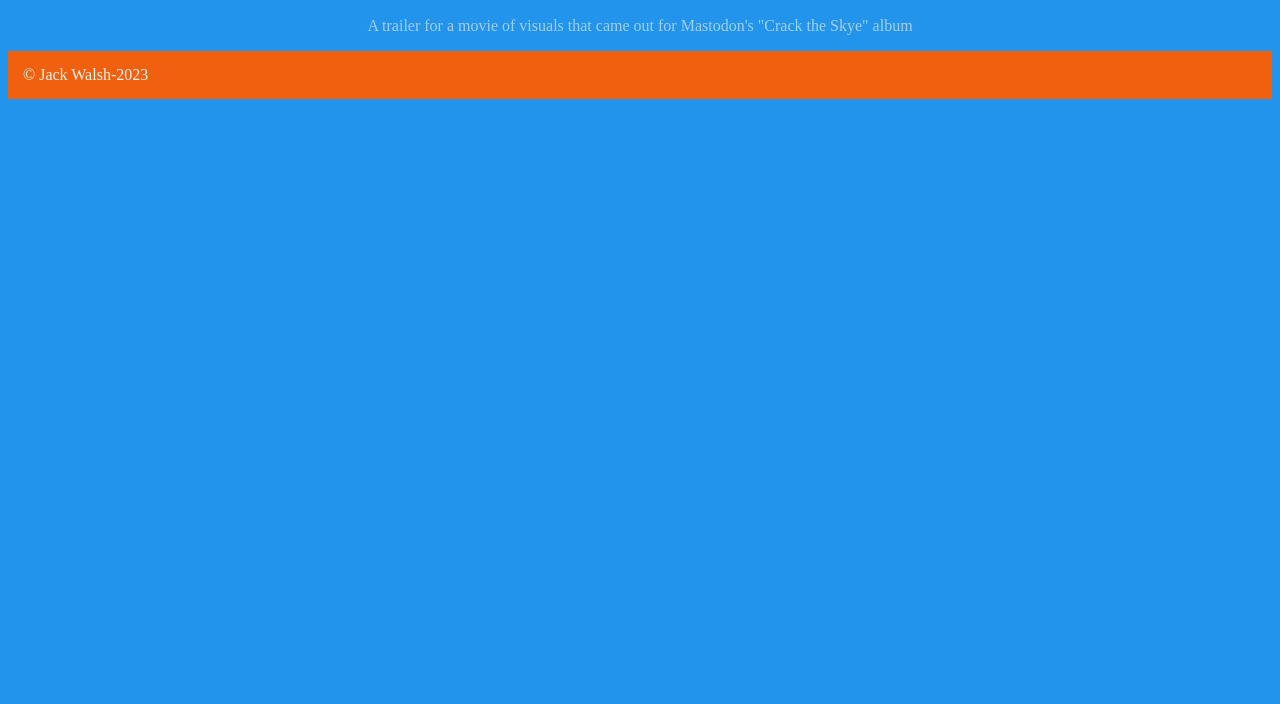
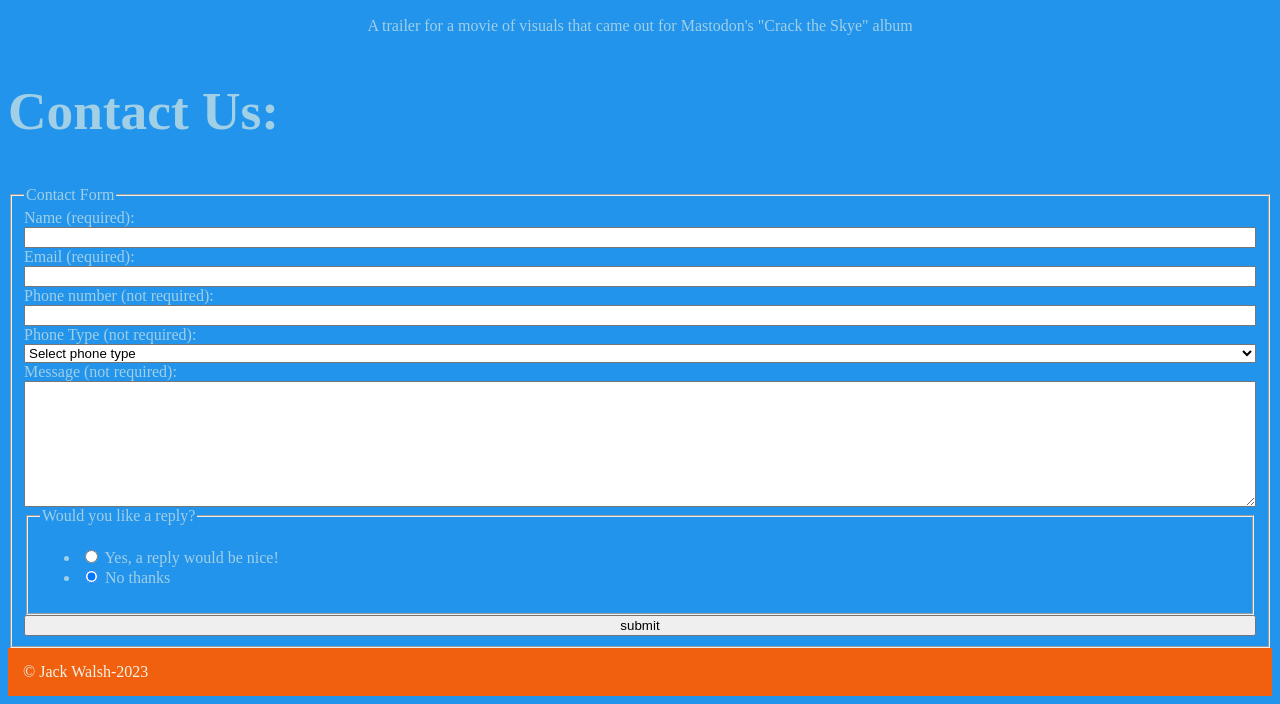
Before and after one commit to RVCC-IDMX/about-me-walshjack1219, a plain HTML site: page index.html in a window 1280 px wide. Shown: the part 5157-5861 px from the top of the page. Before the commit the page ends 5264 px from the top, so only its background shows below. Drawn offline with Linux system fonts and the light colour scheme; a web font is replaced by a local one.

Commit message:
added form (incomplete)

```diff
--- a/css/style.css
+++ b/css/style.css
@@ -121,3 +121,7 @@ footer {
 #video{
     text-align: center;
 }
+
+#formElements{
+    display: grid;
+}
--- a/index.html
+++ b/index.html
@@ -180,6 +180,48 @@
             <iframe width="560" height="315" src="https://www.youtube.com/embed/WgJv9OwQtvA" title="YouTube video player" frameborder="0" allow="accelerometer; autoplay; clipboard-write; encrypted-media; gyroscope; picture-in-picture; web-share" allowfullscreen></iframe>
             <p>A trailer for a movie of visuals that came out for Mastodon's "Crack the Skye" album</p>
         </section>
+
+        <section id="contact">
+            <h2>Contact Us:</h2>
+
+            <form id="contactForm" name="contactForm">
+                <fieldset>
+                    <legend>Contact Form</legend>
+                        <div id="formElements">
+                            <label for="name">Name (required):</label>
+                            <input type="text" id="name" name="name" required>
+                            <label for="email">Email (required):</label>
+                            <input type="email" id="email" name="email" required>
+                            <label for="phone">Phone number (not required):</label>
+                            <input type="tel" id="phone" name="phone">
+                            <label for="phoneType">Phone Type (not required):</label>
+                            <select id="phoneType">
+                                <option value="" selected>Select phone type</option>
+                                <option value="work">Work</option>
+                                <option value="home">Home</option>
+                                <option value="mobile">Mobile</option>
+                            </select>
+                            <label for="message">Message (not required):</label>
+                            <textarea id="message" name="message" rows="8"></textarea>
+                            <fieldset>
+                                <legend>Would you like a reply?</legend>
+                                    <ul>
+                                        <li>
+                                            <input type="radio" id="message-yes" name="reply">
+                                            <label for=message-yes>Yes, a reply would be nice!</label>
+                                        </li>
+                                        <li>
+                                            <input type="radio" id="message-no" name="reply" checked>
+                                            <label for="message-no">No thanks</label>
+                                        </li>
+                                    </ul>
+                            </fieldset>
+                            <button type="submit">submit</button>
+                        </div>
+                </fieldset>
+
+            </form>
+        </section>
     </main>
     <footer>
         © Jack Walsh-2023
```
